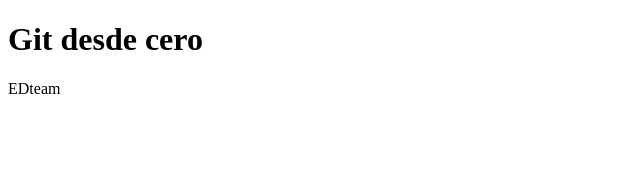
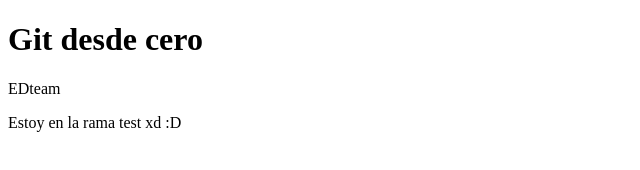
Before and after one commit to henrryrj/practicandoGit, a plain HTML site: page index.html in a window 1280 px wide. Shown: the whole page, without its empty margins (0-640 px from the left). Drawn offline with Linux system fonts and the light colour scheme.

Commit message:
Cambio desde la rama test

```diff
--- a/index.html
+++ b/index.html
@@ -8,5 +8,8 @@
 <body>
     <h1>Git desde cero</h1>
     <p>EDteam</p>
+    <section>
+        <p>Estoy en la rama test xd :D </p>
+    </section>
 </body>
 </html>
```
Also changed, not shown: styles.css (line endings or trailing spaces).
